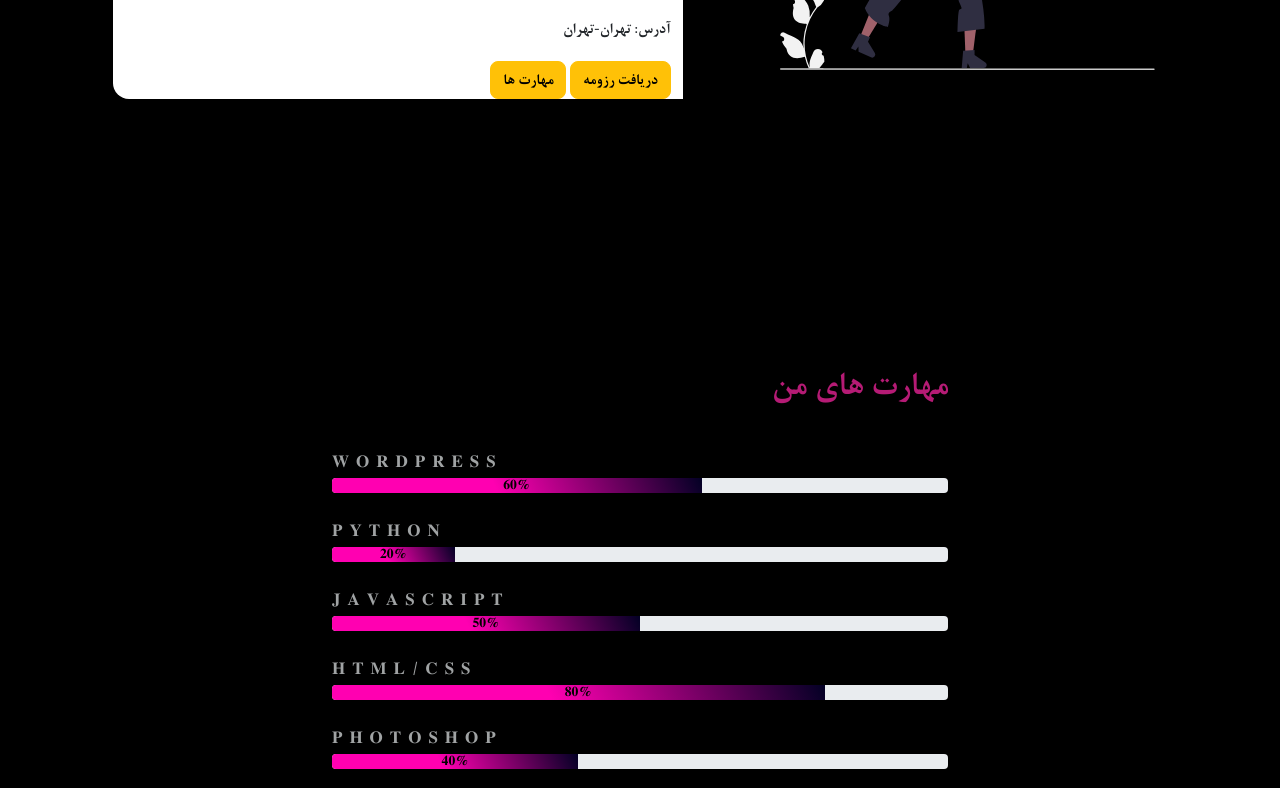
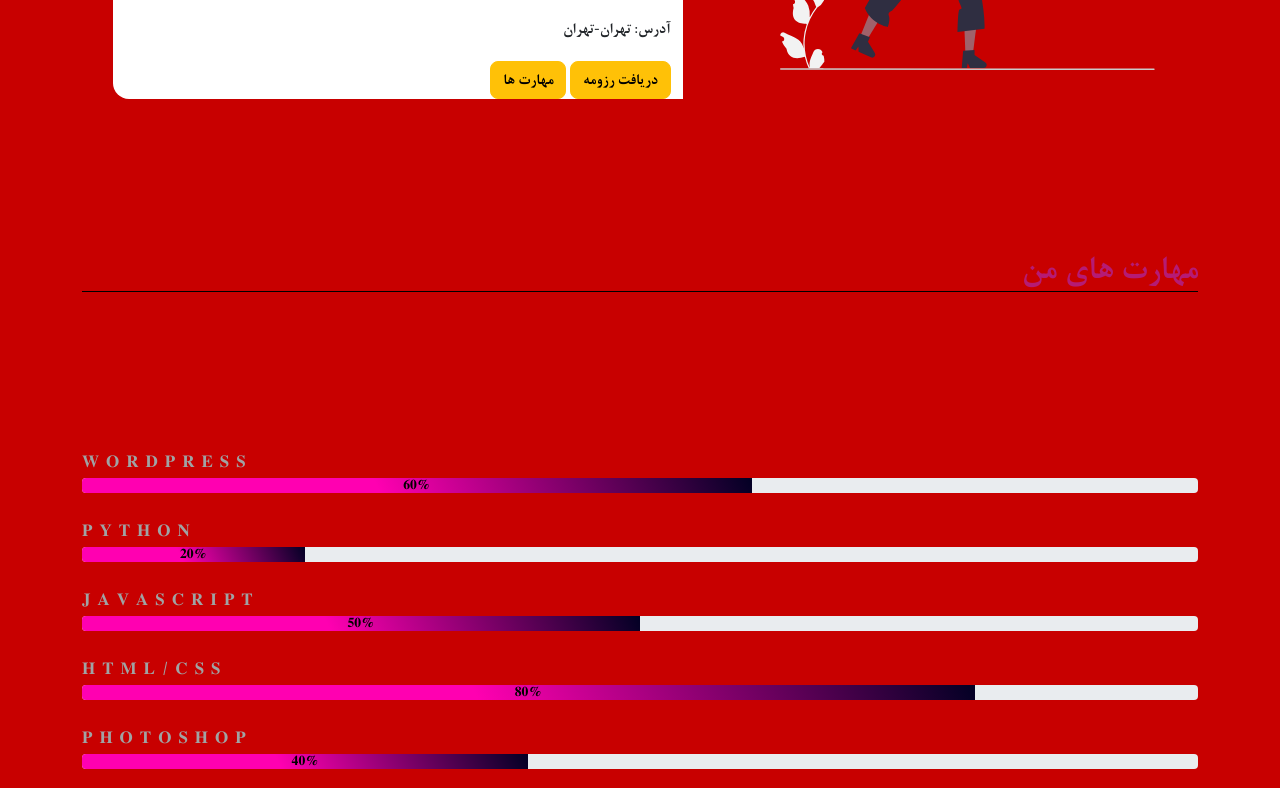
Before and after one commit to mahgolmot/mahgolwebsite, a website: page index.html in a window 1280 px wide. Shown: the part 1125-1913 px from the top of the page. Drawn offline with nearby package versions, Linux system fonts and the light colour scheme.

Commit message:
add index and css to my website

```diff
--- a/css/main.css
+++ b/css/main.css
@@ -11,7 +11,7 @@
 
 body {
   font-family: persian;
-  background-color: #000000;
+  background-color: #c80000;
 }
 .navbar {
   direction: rtl;
@@ -387,11 +387,9 @@ div.circl4::before {
   color: #b51b75;
   font-size: 35px;
   border-bottom: 1px solid black;
-
   direction: rtl;
-  align-items: end;
   margin: 0 auto;
-  margin-left: 430px;
+  word-wrap: nowrap;
   margin-top: 150px;
   margin-bottom: 40px;
 }
--- a/index.html
+++ b/index.html
@@ -127,8 +127,10 @@
       <!-- end about me -->
 
         <!-- start skills -->
-    <div class="skillsP container mt-3 col-md-6" id="mySkills">
-        <h2 class="mySkills">مهارت های من</h2>
+         <div class="container ">
+           <h2 class="mySkills">مهارت های من</h2>
+          <div class="row">
+    <div class="skillsP  mt-3 col-md-12" id="mySkills">
         <span class="skillsT">wordpress</span>
         <div class="progress">
           <div class="progress-bar prgWidth1">60%</div>
@@ -174,6 +176,8 @@
           <div class="progress-bar prgWidth8">70%</div>
         </div>
       </div>
+    </div>
+    </div>
       <!-- end skills -->
          <!--start services-->
     <section class="sectionH bg-dark myServices" id="myServices">
```
